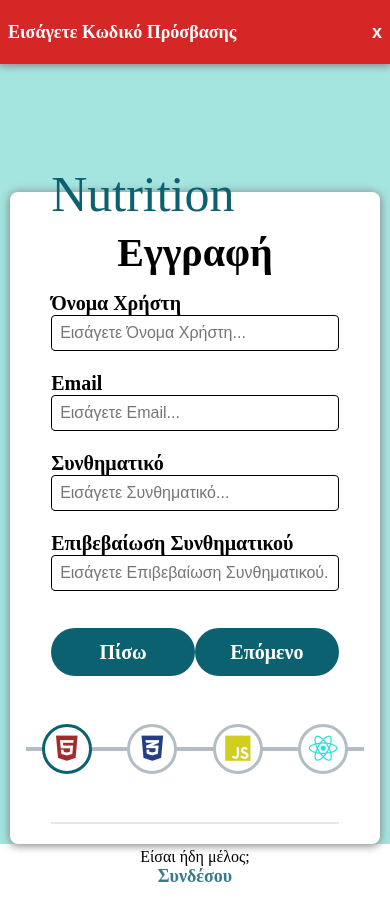
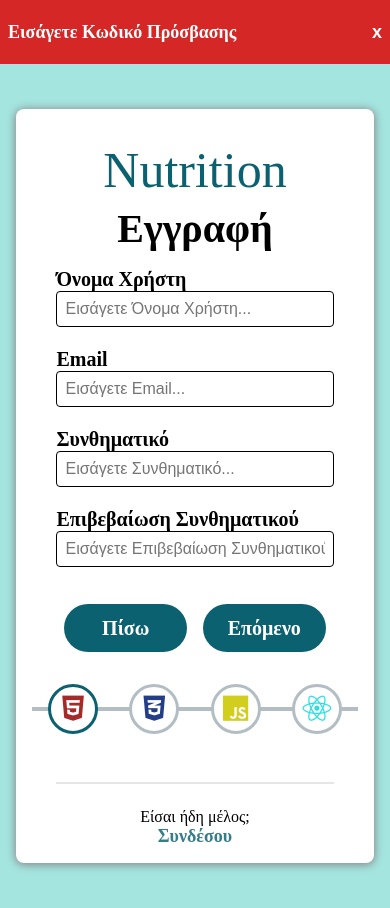
Before and after one commit to Wildwest35/Nutrition, a PHP site: page /register.html in a window 390 px wide. Before the commit the page ends 882 px from the top, so only its background shows below. Run offline with PHP 8.4, Linux system fonts and the light colour scheme; some libraries are stand-ins or nearby versions.

Commit message:
warnig
- warnig get out of class form
- container height from 100% to 100vh

```diff
--- a/public/css/style.css
+++ b/public/css/style.css
@@ -477,11 +477,12 @@ a {
 /* -------------------------- Login / Register / Forget Password -------------------------- */
 .container {
     width: 100%;
-    height: 100%;
+    min-height: 100vh;
     background-color: #A4E5E0;
+    padding: 1rem;
     display: flex;
     flex-direction: column;
-    justify-content: flex-start;
+    justify-content: center;
     align-items: center;
 }
 
@@ -507,9 +508,8 @@ a {
 }
 
 .form-elements {
-    width: 70%;
+    width: 75%;
     min-height: 3rem;
-    margin-top: 8rem;
     padding: 1rem;
     background-color: white;
     border-radius: 8px;
@@ -618,198 +618,6 @@ a {
     text-decoration: underline;
 }
 
-/* -------------------------- Modal -------------------------- */
-/* .modal {
-    visibility: hidden;
-    opacity: 1;
-    position: fixed;
-    top: 0;
-    right: 0;
-    bottom: 0;
-    left: 0;
-    display: flex;
-    align-items: center;
-    justify-content: center;
-    background: rgba(77, 77, 77, .7);
-}
-
-.modal__content {
-    border-radius: 4px;
-    position: relative;
-    width: 700px;
-    min-height: 250px;
-    background: #fff;
-    padding: 1rem;
-    background-image: url("../img/food.jpg");
-    background-position: center;
-    background-repeat: no-repeat;
-    background-size: cover;
-}
-
-.split-side {
-    width: 100%;
-    min-height: 300px;
-    display: flex;
-    flex-direction: row;
-    align-items: center;
-    justify-content: center;
-}
-.split-side img {
-    height: 500px;
-    width: 100%;
-    border-top-left-radius: 4px;
-    border-bottom-left-radius: 4px;
-}
-
-.loginElements {
-    width: 100%;
-    height: 100%;
-    border-radius: 4px;
-    background-color: rgba(255, 255, 255, 0.85);
-    display: flex;
-    flex-direction: column;
-    align-items: center;
-    justify-content: start;
-}
-
-.loginElements h2 {
-    margin: 1rem 0rem 1rem;
-}
-
-.loginElements h1 {
-    text-align: center;
-    margin: 1rem;
-}
-
-.loginElements h4 {
-    margin-right: 0.5rem;
-}
-
-.loginElements h6 {
-    cursor: pointer;
-    text-align: right;
-    padding: 0.5rem 0;
-    margin-left: 25.5rem;
-    color: rgb(41, 64, 195);;
-}
-
-.loginElements h6:hover {
-    text-decoration: underline;
-}
-
-.loginElements .warning {
-    background-color: rgb(212, 90, 90);
-    color: rgb(255, 255, 255);
-    width: 90%;
-    min-height: 2.5rem;
-    border-radius: 4px;
-    padding: 0.5rem;
-    box-shadow: 0px 1px 8px 1px #888888;
-    display: flex;
-    flex-direction: row;
-    justify-content: space-between;
-    align-items: center;
-}
-
-.warning p {
-    color: rgb(255, 255, 255);
-    font-weight: bold;
-    font-size: 15px;
-    font-family: Arial, Helvetica, sans-serif;
-    cursor: pointer;
-}
-
- .loginElements .warning h5 {
-    font-size: 16px;
-    color: rgb(255, 255, 255);
-    text-align: left;
-}
-
-.loginElements .element {
-    min-width: 90%;
-    min-height: 2.5rem;
-    text-align: left;
-    padding: 0.5rem;
-}
-
-.loginElements input {
-    font-size: 16px;
-    border-style: solid;
-    border-width: 1px;
-    border-color: rgb(0, 0, 0);
-    border-radius: 4px;
-}
-
-.loginElements button {
-    min-width: 90%;
-    height: 3rem;
-    padding: 0.5rem;
-    margin-top: 1rem;
-    text-align: center;
-    cursor: pointer;
-    background-color: rgb(41, 64, 195);
-    color: white;
-    font-size: 20px;
-    font-weight: 20px;
-    border-style: solid;
-    border-width: 1px;
-    border-color: rgb(0, 0, 0);
-    border-radius: 40px;
-}
-
-.loginElements button:hover {
-    background-color: rgba(41, 64, 195, 0.800);
-}
-
-.loginElements p {
-    font-size: 20px;
-    padding: 0.3rem;
-}
-
-.loginElements .sign_up {
-    color: rgb(62, 84, 207);
-    font-size: 17px;
-    font-weight: bold;
-    padding-bottom: 1rem;
-}
-
-.loginElements .sign_up:hover {
-    text-decoration: underline;
-}
-
-.modal-close {
-    position: absolute;
-    top: -1;
-    right: -1;
-    font-weight: bold;
-    cursor: pointer;
-    font-family: Arial, Helvetica, sans-serif;
-    font-size: 24px;
-    height: 20px;
-    width: 20px;
-    color: rgb(255, 255, 255);
-    background-color: rgb(0, 0, 0);
-    border-radius: 100%;
-    padding: 1rem;
-    box-shadow: 0px 1px 8px 1px #888888;
-    text-align: center;
-    display: flex;
-    align-items: center;
-    justify-content: center;
-
-}
-
-.modal-close:hover {
-    background-color: rgba(0, 0, 0, 0.801);
-}
-
-.line {
-    width: 90%;
-    height: 1px;
-    background-color: rgb(160, 160, 160);
-    margin: 1rem 0;
-} */
-
 /* -------------------------- Footer -------------------------- */
 .footer-container {
     width: 100%;
@@ -906,7 +714,7 @@ a {
     }
     /* -------------------------- Login / Register / Forget Password -------------------------- */
     .form-elements {
-        width: 90%;
+        width: 100%;
     }
 
 }
@@ -1005,6 +813,10 @@ a {
     .loginElements h6 {
         margin-left: 9rem;
     }
+    /* -------------------------- Login / Register / Forget Password -------------------------- */
+    .form-elements .logo {
+        text-align: center;
+    }
 }
 
 @media screen and (max-width: 460px) {
@@ -1052,16 +864,12 @@ a {
     }
 
     /* -------------------------- Login / Register / Forget Password -------------------------- */
-    .form-elements {
-        width: 95%;
-    }
-
     .field h4 {
         font-size: 20px;
         margin-bottom: 0.2rem 0;
     }
 
-    .form-elements .submit-button {
-        margin: 2rem 0;
+    .field-change-bar .submit-button {
+        margin: 2rem 0.5rem 1rem;
     }
 }
--- a/public/forgetpassword.html
+++ b/public/forgetpassword.html
@@ -9,12 +9,12 @@
         <title>Υπενθύμιση Συνθηματικού | Nutrition</title>
     </head>
     <body id="body">
-
-        <section class="container">
             <div class="warning" id="warning">
                 <h5>Εισάγετε Email</h5>
                 <p data-bind="click: closeLoginWarning">x</p>
             </div>
+        <section class="container">
+
             <form action="#" class="form-elements">
                 <div class="field">
                     <a href="index.html"><div class="logo">Nutrition</div></a>
--- a/public/login.html
+++ b/public/login.html
@@ -9,12 +9,12 @@
         <title>Σύνδεση | Nutrition</title>
     </head>
     <body id="body">
-
-        <section class="container">
             <div class="warning" id="warning">
                 <h5>Εισάγετε Κωδικό Πρόσβασης</h5>
                 <p data-bind="click: closeLoginWarning">x</p>
             </div>
+        <section class="container">
+
             <form action="#" class="form-elements">
                 <div class="field">
                     <a href="index.html"><div class="logo">Nutrition</div></a>
--- a/public/register.html
+++ b/public/register.html
@@ -9,12 +9,12 @@
         <title>Εγγραφή | Nutrition</title>
     </head>
     <body id="body">
-
-        <section class="container">
             <div class="warning" id="warning">
                 <h5>Εισάγετε Κωδικό Πρόσβασης</h5>
                 <p data-bind="click: closeLoginWarning">x</p>
             </div>
+        <section class="container">
+
             <form action="#" class="form-elements">
                 <div class="field">
                     <a href="index.html"><div class="logo">Nutrition</div></a>
```
